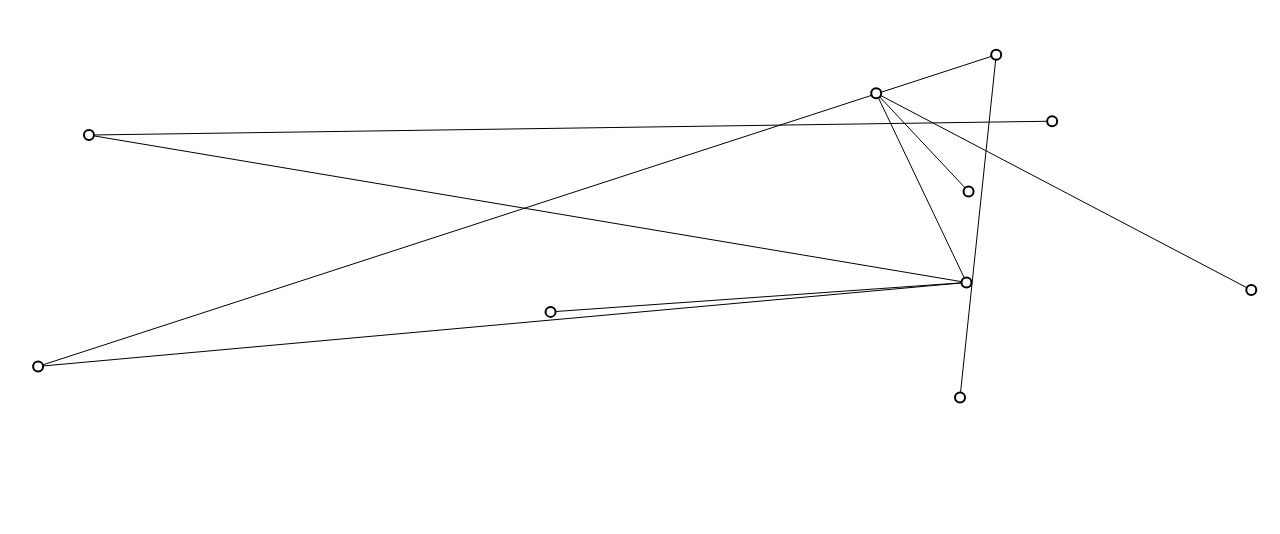
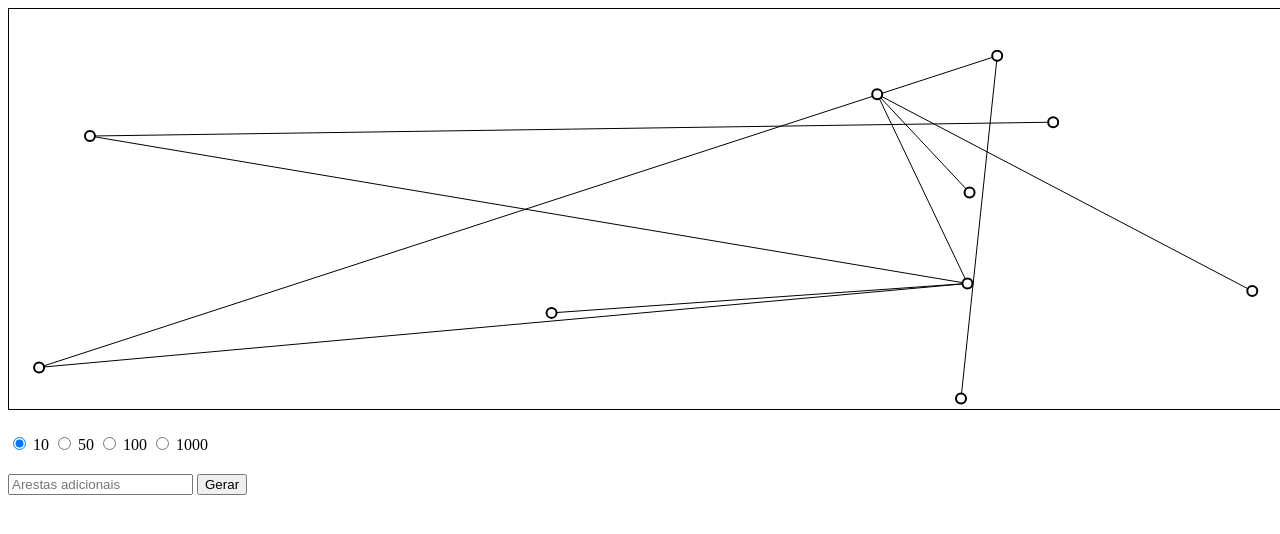
Before and after one commit to mcrvaz/dfs-canvas, a plain HTML site: page dfs.html in a window 1280 px wide. Shown: the top 534 px of the page. Drawn offline with Linux system fonts and the light colour scheme.

Commit message:
Interface e correção na geração de nós aleatórios

```diff
--- a/dfs.html
+++ b/dfs.html
@@ -5,12 +5,22 @@
     <meta charset="utf-8">
 
     <title>Busca em profundidade</title>
-    <!--<link rel="stylesheet" href="style.css">-->
+    <link rel="stylesheet" href="style.css">
 </head>
 
 <body>
-    <canvas id="main-canvas">
-    </canvas>
+    <canvas id="main-canvas"></canvas>
+
+    <div id="size-selector">
+        <input type="radio" name="nodes" value="10" checked> 10
+        <input type="radio" name="nodes" value="50"> 50
+        <input type="radio" name="nodes" value="100"> 100
+        <input type="radio" name="nodes" value="1000"> 1000
+    </div>
+    <div>
+        <input id="additional-nodes" type="number" min="0" placeholder="Arestas adicionais">
+        <button id="generate-btn">Gerar</button>
+    </div>
 
     <script src="dfs.js"></script>
 </body>
--- a/dfs.js
+++ b/dfs.js
@@ -127,6 +127,7 @@ class Main {
         * @param {number} maxIndex - Maximum index to be searched in the node array.
     */
     generateRandomLink(nodes, currentNode, maxIndex) {
+        maxIndex = maxIndex > nodes.length ? nodes.length : maxIndex;
         let index = this.getRandomInt(0, maxIndex);
         currentNode.link(this.canvas, this.context, nodes[index]);
     }
@@ -137,9 +138,9 @@ class Main {
         * @param {Node} amount - Amount of random links to be generated.
     */
     generateRandomLinks(nodes, amount){
-        for(let i = 0; i < amount; i++){
-            let current = nodes[Math.floor(Math.random() * i)];
-            let next = nodes[Math.floor(Math.random() * i)];
+        for(let i = 0; i < Number(amount); i++){
+            let current = nodes[Math.floor(Math.random() * nodes.length)];
+            let next = nodes[Math.floor(Math.random() * nodes.length)];
             if(current.links.indexOf(next) == -1){
                 current.link(this.canvas, this.context, next);
             }
@@ -148,10 +149,29 @@ class Main {
 
 }
 
-let canvas = document.getElementById("main-canvas");
-let qttNodes = 10;
-let qttLinks = 3; //additional links
-let main = new Main(canvas, qttNodes, qttLinks);
-main.run();
+class Interface {
+    static setButtonListener(callback){
+        document.getElementById("generate-btn").addEventListener("click", callback);
+    }
+
+    static get canvas(){
+        return document.getElementById("main-canvas");
+    }
+
+    static get qttNodes() {
+        return document.querySelector('input[name="nodes"]:checked').value;
+    }
+
+    static get qttLinks() {
+        return document.getElementById("additional-nodes").value;
+    }
+}
+
+function exec(){
+    let main = new Main(Interface.canvas, Interface.qttNodes, Interface.qttLinks);
+    main.run();
+}
+Interface.setButtonListener(exec);
+exec();
 
 })();
--- a/style.css
+++ b/style.css
@@ -1,4 +1,7 @@
-#canvas {
-    width: 500px;
-    height: 500px;
+#main-canvas {
+    border: 1px solid black;
 }
+
+#size-selector {
+    padding: 20px 0px;
+}
```
